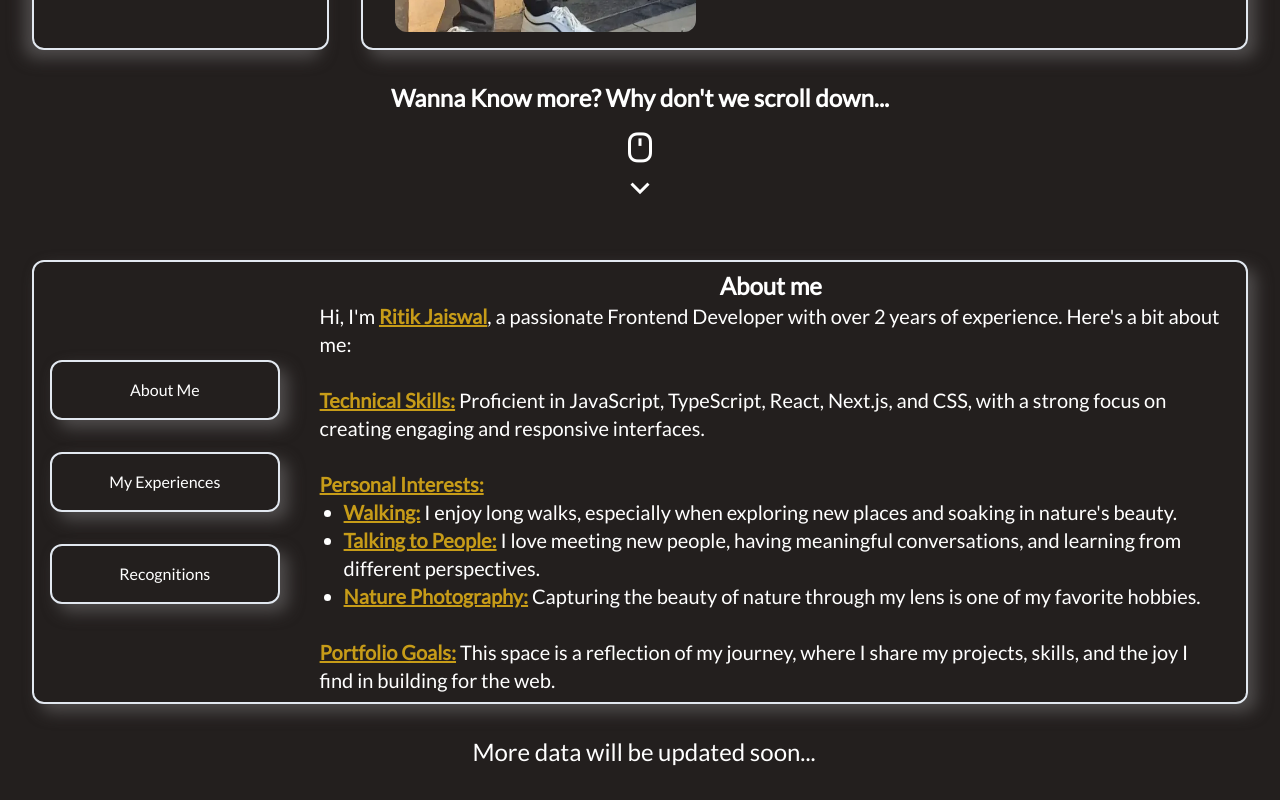
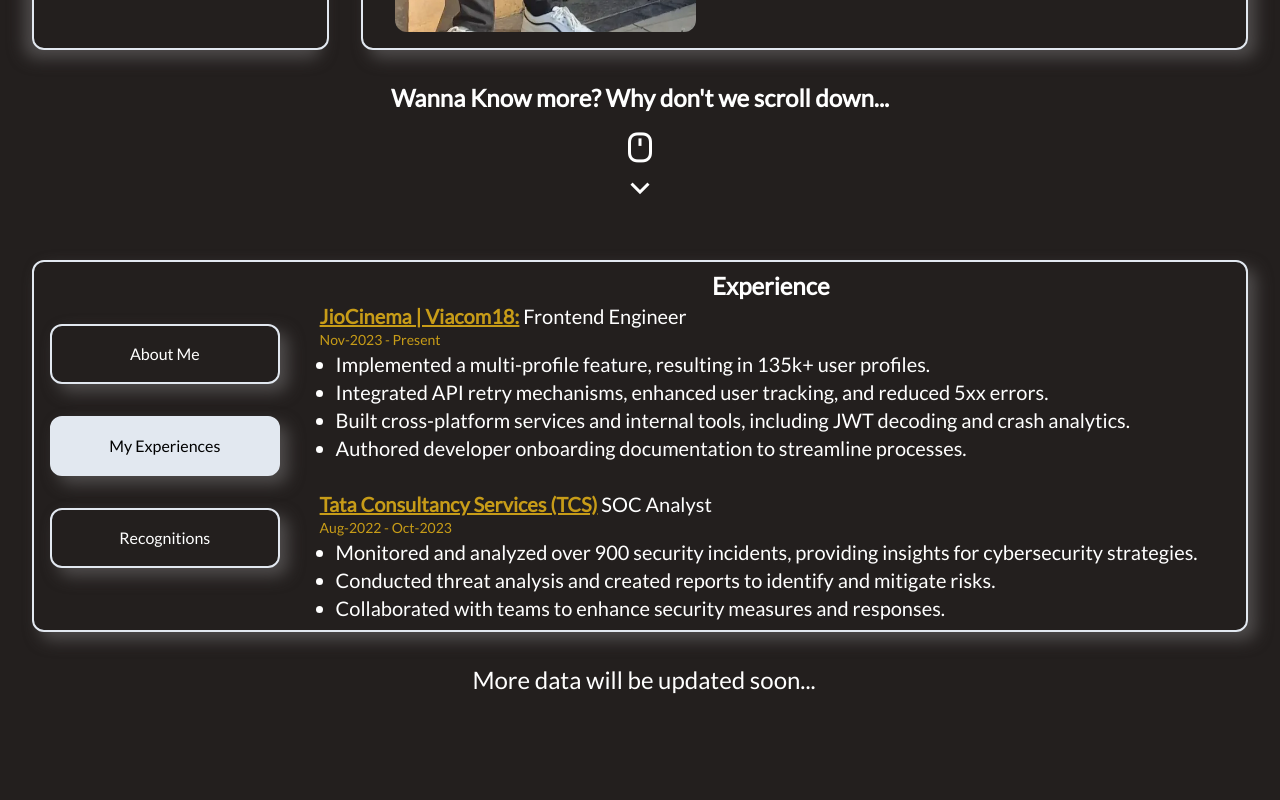
Before and after one commit to RitikJaiswal75/portfolio, a React (Vite) app: page /experience in a window 1280 px wide. Shown: the part 578-1378 px from the top of the page. After the commit the page ends 1306 px from the top, so only its background shows below. Built offline with nearby package versions, Linux system fonts and the light colour scheme; some icons are missing.

Commit message:
Add Router and styles for active link

```diff
--- a/package.json
+++ b/package.json
@@ -11,7 +11,8 @@
   },
   "dependencies": {
     "react": "^18.3.1",
-    "react-dom": "^18.3.1"
+    "react-dom": "^18.3.1",
+    "react-router-dom": "^6.26.2"
   },
   "devDependencies": {
     "@eslint/js": "^9.9.0",
--- a/src/App.tsx
+++ b/src/App.tsx
@@ -1,3 +1,4 @@
+import { BrowserRouter as Router } from 'react-router-dom'
 import About from './components/About'
 import DownloadResume from './components/DownloadResume'
 import HeroSection from './components/HeroSection'
@@ -7,13 +8,13 @@
 function App() {
 
   return (
-    <>
+    <Router>
       <HeroSection />
       <KnowMoreInfo />
       <About />
       <ComingSoon />
       <DownloadResume />
-    </>
+    </Router>
   )
 }
 
--- a/src/components/About/ToggleButton.tsx
+++ b/src/components/About/ToggleButton.tsx
@@ -1,10 +1,20 @@
+import { NavLink } from "react-router-dom"
 import { ToggleButtonProps } from "./types"
 
-function ToggleButton({ text, setActiveScreen }: ToggleButtonProps) {
+const textToKeyMapper = {
+    'About Me': 'about',
+    'My Experiences': 'experience',
+    'Recognitions': 'recognitions'
+};
+
+function ToggleButton({ text }: ToggleButtonProps) {
+    const className = "sm:border-2 sm:border-slate-200 sm:rounded-xl px-4 hover:scale-105 transition ease-in-out sm:shadow-[.5rem_.5rem_1rem_rgb(79,76,76)] p-4 cursor-pointer sm:w-full text-center"
     return (
-        <button className="sm:border-2 sm:border-slate-200 sm:rounded-xl px-4 hover:scale-105 transition ease-in-out sm:shadow-[.5rem_.5rem_1rem_rgb(79,76,76)] underline text-[#c79c18] sm:text-white sm:no-underline p-4 cursor-pointer sm:w-full" onClick={() => setActiveScreen(text)}>
-            {text}
-        </button>
+        <>
+            <NavLink to={textToKeyMapper[text]} className={({ isActive }) => !isActive ? `${className} text-[#c79c18] sm:text-white` : `${className} text-white underline sm:bg-slate-200 sm:text-black sm:no-underline`} >
+                {text}
+            </NavLink>
+        </>
     )
 }
 
--- a/src/components/About/Toggles.tsx
+++ b/src/components/About/Toggles.tsx
@@ -1,12 +1,11 @@
 import ToggleButton from "./ToggleButton"
-import { ToggleContainerProps } from "./types"
 
-function Toggles({ setActiveScreen }: ToggleContainerProps) {
+function Toggles() {
     return (
         <div className="flex sm:flex-col sm:w-1/5 sm:py-2 sm:gap-8 items-center justify-center">
-            <ToggleButton text="About Me" setActiveScreen={setActiveScreen} />
-            <ToggleButton text="My Experiences" setActiveScreen={setActiveScreen} />
-            <ToggleButton text="Recognitions" setActiveScreen={setActiveScreen} />
+            <ToggleButton text="About Me" />
+            <ToggleButton text="My Experiences" />
+            <ToggleButton text="Recognitions" />
         </div>
     )
 }
--- a/src/components/About/index.tsx
+++ b/src/components/About/index.tsx
@@ -1,24 +1,20 @@
-import { useState } from "react"
+import { Routes, Route } from 'react-router-dom'
 import AboutMe from "./AboutMe"
 import Toggles from "./Toggles"
 import Experience from "./Experience"
 import Recognition from "./Recognition"
 
-const availableScreens = {
-    ABOUT: 'About Me',
-    EXPERIENCE: 'My Experiences',
-    RECOGNITIONS: 'Recognitions'
-}
-
 function About() {
-    const [activeScreen, setActiveScreen] = useState(availableScreens.ABOUT)
     return (
         <section id='experience' className="w-full flex flex-col md:flex-row border-2 border-slate-200 rounded-xl px-4 shadow-[.5rem_.5rem_1rem_rgb(79,76,76)] sm:gap-8 my-8">
-            <Toggles setActiveScreen={setActiveScreen} />
+            <Toggles />
             <div className="sm:w-4/5 max-h-[80vh] overflow-y-auto">
-                {activeScreen === availableScreens.ABOUT ? <AboutMe /> : null}
-                {activeScreen === availableScreens.EXPERIENCE ? <Experience /> : null}
-                {activeScreen === availableScreens.RECOGNITIONS ? <Recognition /> : null}
+                <Routes>
+                    <Route path="/" element={<Experience />} />
+                    <Route path="/about" element={<AboutMe />} />
+                    <Route path="/recognitions" element={<Recognition />} />
+                    <Route path="/experience" element={<Experience />} />
+                </Routes>
             </div>
         </section>
     )
--- a/src/components/About/types.ts
+++ b/src/components/About/types.ts
@@ -1,6 +1,5 @@
 export type ToggleButtonProps = {
-    text: string;
-    setActiveScreen: (screenName: string) => void;
+    text: "About Me" | "My Experiences" | "Recognitions";
 }
 
 export type ToggleContainerProps = {
```
Also changed, not shown: 1 other file (tests, documents, lock files or other folders).
